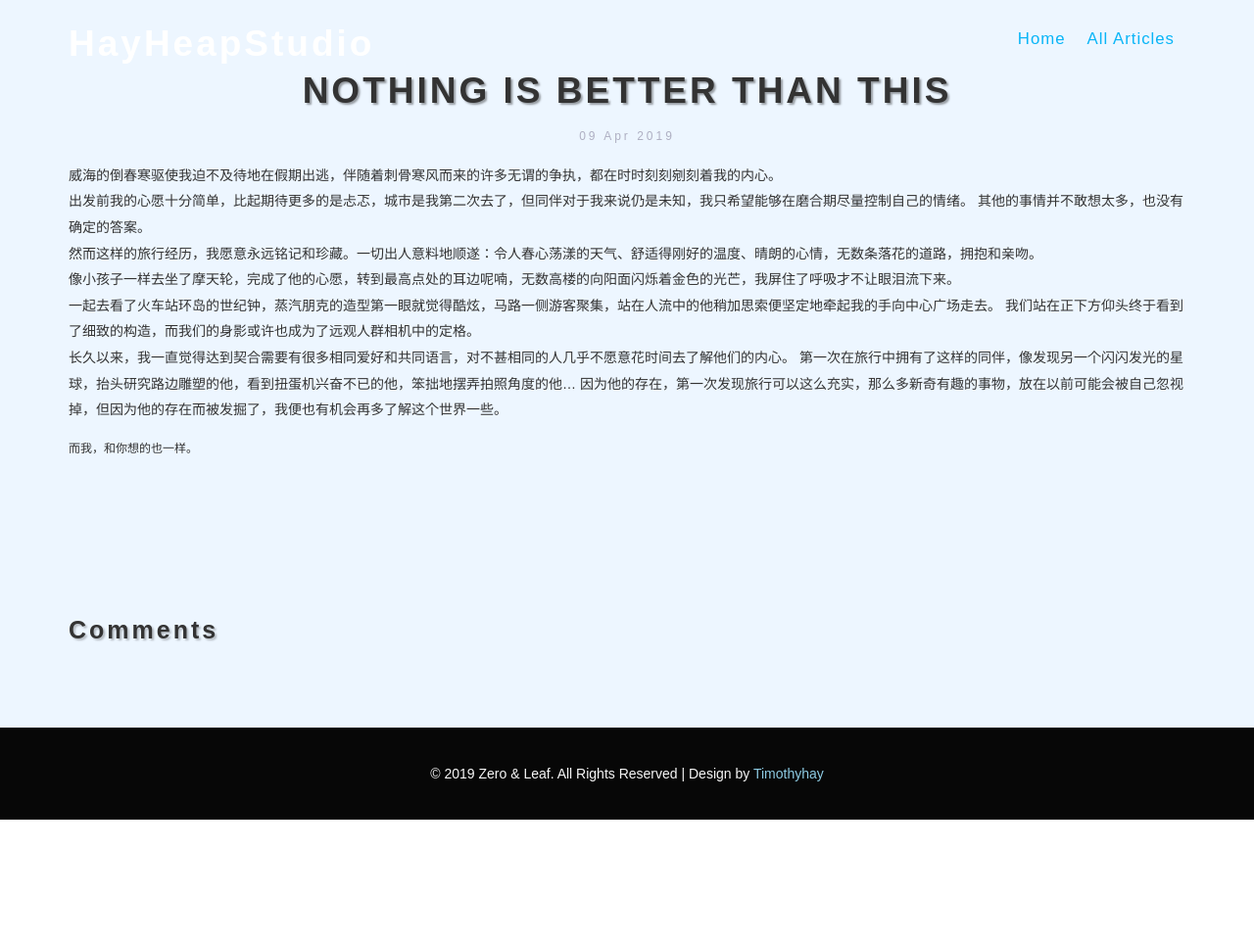
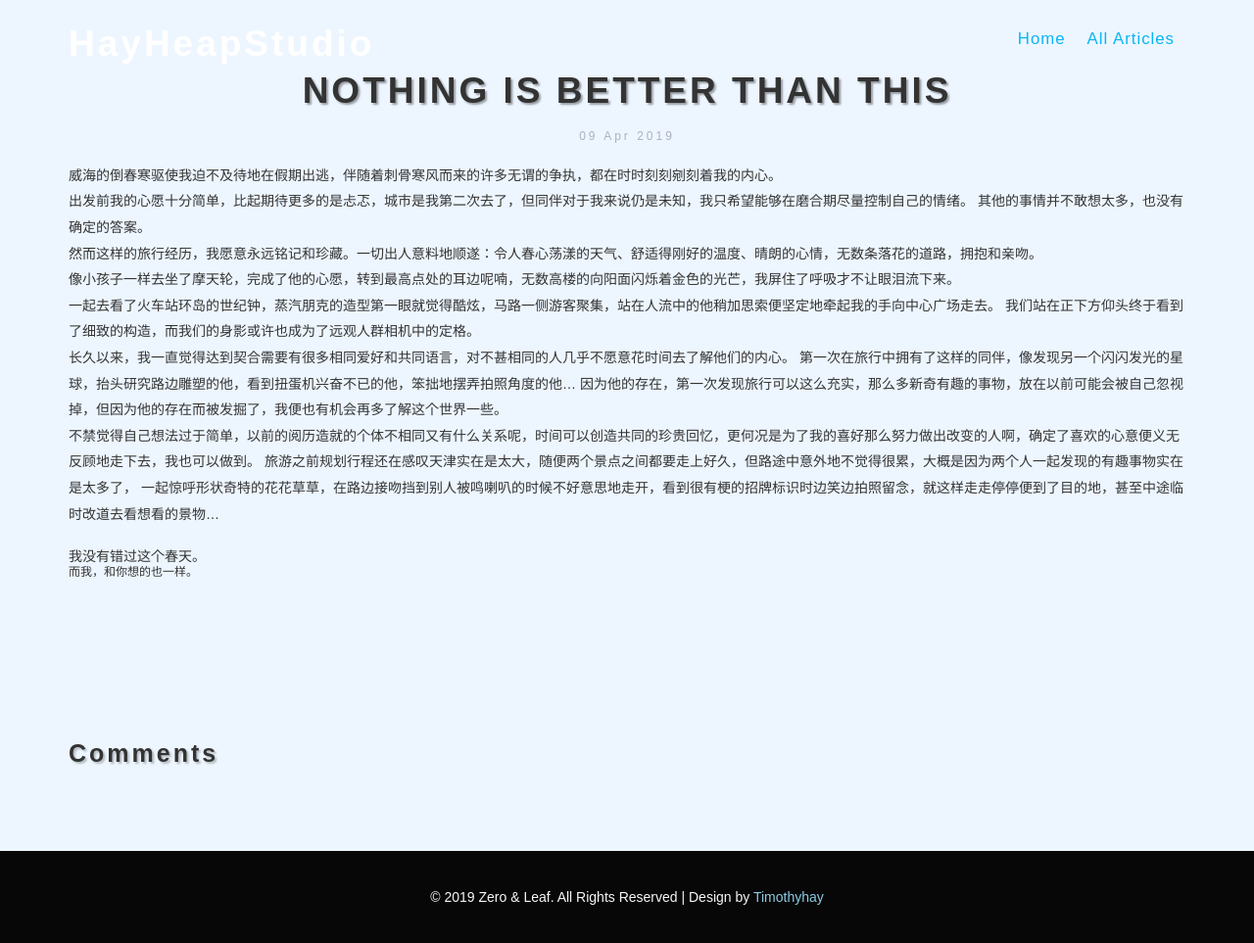
Before and after one commit to Timothyhay/TimothyhayHeap, a Jekyll site: the page built from _posts/2019-04-09-springmelody.html, in a window 1280 px wide. Shown: the whole page at 98% size. Built offline with Jekyll 4.4.1, drawn with Linux system fonts in a browser that asks for light colours; comment, search, counter and statistics services are not loaded; before the commit the page ends 900 px from its top, so only the background shows below that.

Commit message:
Update 2019-04-09-springmelody.html

```diff
--- a/_posts/2019-04-09-springmelody.html
+++ b/_posts/2019-04-09-springmelody.html
@@ -21,7 +21,10 @@ comments: true
 	<p>  长久以来，我一直觉得达到契合需要有很多相同爱好和共同语言，对不甚相同的人几乎不愿意花时间去了解他们的内心。
 		第一次在旅行中拥有了这样的同伴，像发现另一个闪闪发光的星球，抬头研究路边雕塑的他，看到扭蛋机兴奋不已的他，笨拙地摆弄拍照角度的他…
 		因为他的存在，第一次发现旅行可以这么充实，那么多新奇有趣的事物，放在以前可能会被自己忽视掉，但因为他的存在而被发掘了，我便也有机会再多了解这个世界一些。</p>
-
+	<p>不禁觉得自己想法过于简单，以前的阅历造就的个体不相同又有什么关系呢，时间可以创造共同的珍贵回忆，更何况是为了我的喜好那么努力做出改变的人啊，确定了喜欢的心意便义无反顾地走下去，我也可以做到。
+旅游之前规划行程还在感叹天津实在是太大，随便两个景点之间都要走上好久，但路途中意外地不觉得很累，大概是因为两个人一起发现的有趣事物实在是太多了，
+	一起惊呼形状奇特的花花草草，在路边接吻挡到别人被鸣喇叭的时候不好意思地走开，看到很有梗的招牌标识时边笑边拍照留念，就这样走走停停便到了目的地，甚至中途临时改道去看想看的景物…</p>
+	<br/>我没有错过这个春天。
 
 	<br>
 
```
